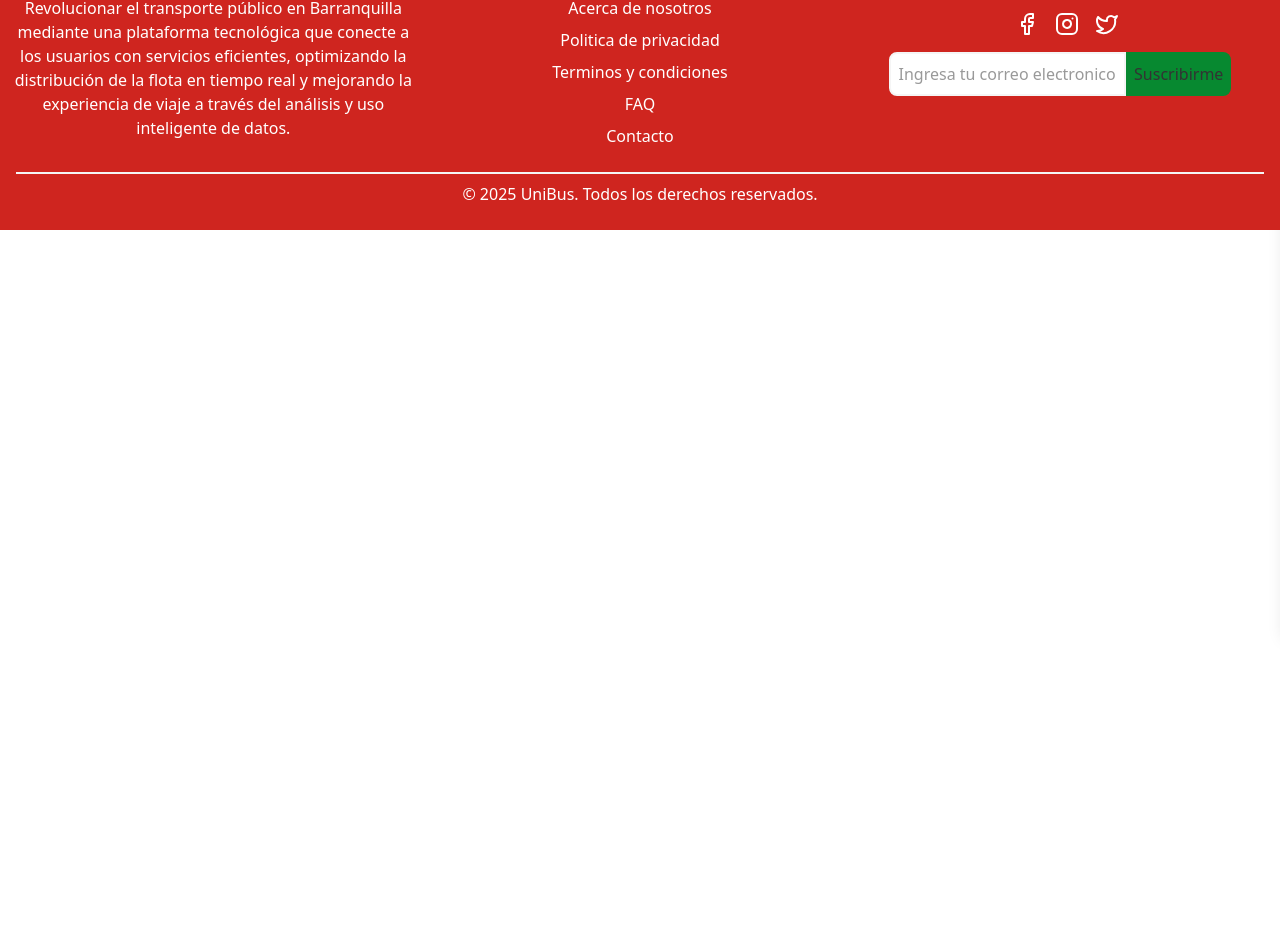
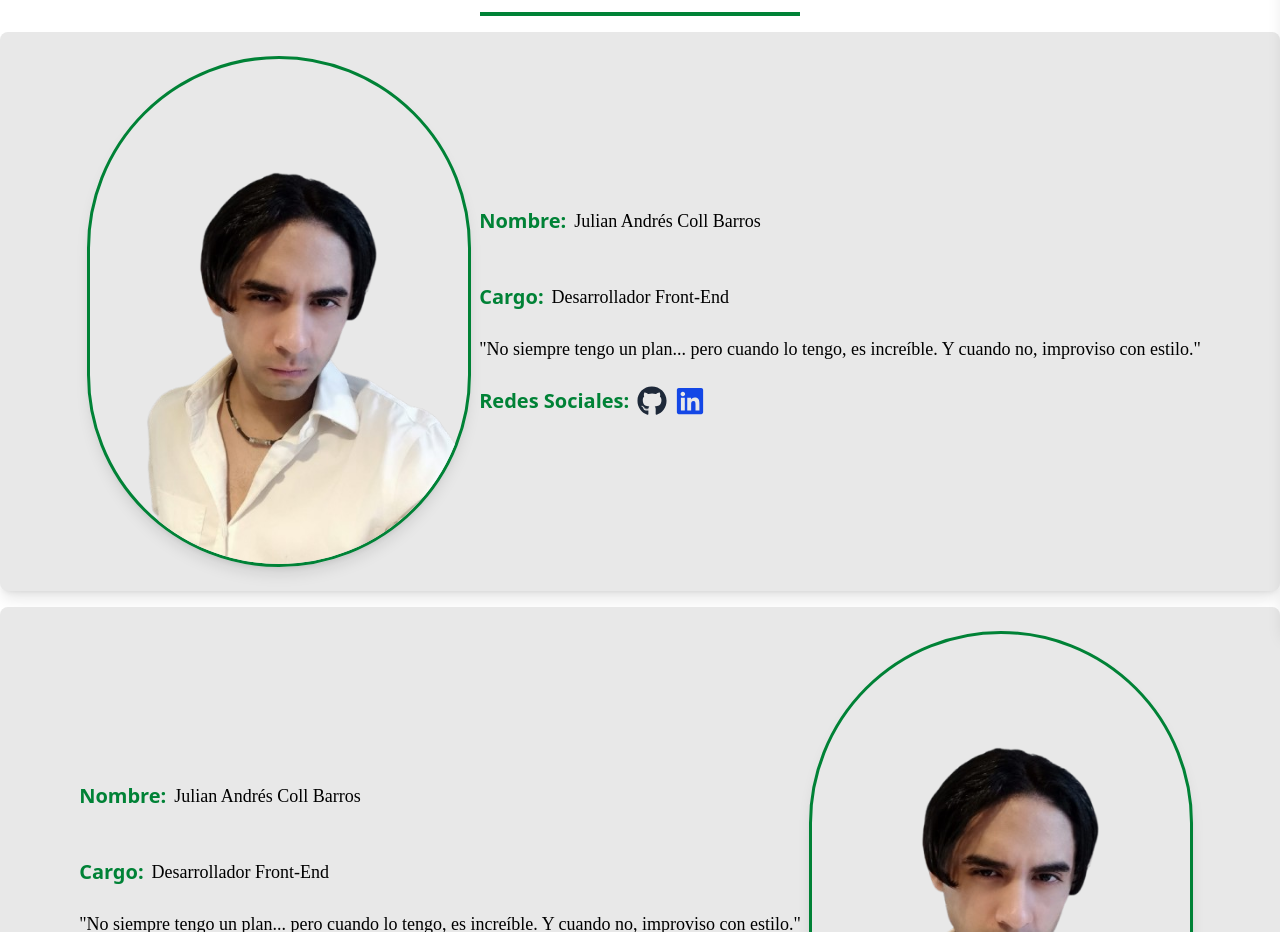
Before and after one commit to somilsdiaz/DrivUp, a React (Vite) app: page /acerca-de in a window 1280 px wide. Shown: the part 168-1100 px from the top of the page. Before the commit the page ends 800 px from the top, so only its background shows below. Built offline with nearby package versions, Linux system fonts and the light colour scheme.

Commit message:
added about page, fully responsive.

```diff
--- a/index.html
+++ b/index.html
@@ -3,6 +3,7 @@
   <head>
     <meta charset="UTF-8" />
     <link rel="icon" type="image/svg+xml" href="/src/assets/unibus-high-resolution-logo-transparent.png" />
+    <link href="https://fonts.googleapis.com/css2?family=Poppins:wght@300;400;600&display=swap" rel="stylesheet">
     <meta name="viewport" content="width=device-width, initial-scale=1.0" />
     <title>UniBus</title>
   </head>
--- a/package.json
+++ b/package.json
@@ -20,6 +20,7 @@
     "react": "^18.3.1",
     "react-dom": "^18.3.1",
     "react-hook-form": "^7.54.2",
+    "react-icons": "^5.4.0",
     "react-router-dom": "^7.1.3",
     "tailwindcss": "^4.0.0"
   },
--- a/src/pages/about.tsx
+++ b/src/pages/about.tsx
@@ -1,10 +1,133 @@
 import React from 'react';
+import { FaGithub, FaLinkedin } from "react-icons/fa";
 import HeaderFooter from '../layouts/headerFooter';
+import Julian from '../assets/JulianColl_about.png';
 
 const About: React.FC = () => {
     return (
         <HeaderFooter>
-            Pagina para describir de que trata del proyecto, mision, vision
+            <h1 className='text-center text-5xl text-green-700 my-6'>Acerca de Nosotros</h1>
+            <div className="w-1/4 h-1 bg-green-700 mx-auto mb-4"></div>
+            <section className='flex justify-center items-center flex-wrap gap-4 mb-4'>
+                <div className='flex flex-col md:flex-row justify-center items-center bg-[#e8e8e8] p-6 shadow-lg rounded-lg w-full max-w-lg md:max-w-none'>
+                    <div>
+                        <img src={Julian} alt="Merged Fleets" className="mr-0 ml-0 md:mr-2 md:ml-2 max-w-[150px] md:max-w-sm rounded-full shadow-lg border-3 border-green-700" />
+                    </div>
+                    <div>
+                        <div className='flex justify-center md:justify-start items-center flex-wrap gap-2'>
+                            <h3 className='text-center text-xl text-green-700 my-6 font-bold'>Nombre: </h3>
+                            <p className='text-lg font-[Montserrat]'> Julian Andrés Coll Barros</p>
+                        </div>
+                        <div className='flex justify-center md:justify-start items-center flex-wrap gap-2'>
+                            <h3 className='text-center text-xl text-green-700 my-6 font-bold'>Cargo: </h3>
+                            <p className='text-lg font-[Montserrat]'> Desarrollador Front-End</p>
+                        </div>
+                        <div className='flex justify-center md:justify-start items-center flex-wrap gap-2'>
+                            <p className='text-lg font-[Montserrat]'> "No siempre tengo un plan... pero cuando lo tengo, es increíble. Y cuando no, improviso con estilo."</p>
+                        </div>
+                        <div className='flex justify-center md:justify-start items-center flex-wrap gap-2'>
+                            <h3 className='text-center text-xl text-green-700 my-6 font-bold'>Redes Sociales: </h3>
+                            <a
+                                href="https://github.com/jcoll05"
+                                target="_blank"
+                                rel="noopener noreferrer"
+                                className="text-gray-800 hover:text-gray-600 transition-all text-3xl"
+                            >
+                                <FaGithub />
+                            </a>
+                            <a
+                                href="https://www.linkedin.com/in/julian-coll-518647324/"
+                                target="_blank"
+                                rel="noopener noreferrer"
+                                className="text-blue-700 hover:text-blue-500 transition-all text-3xl"
+                            >
+                                <FaLinkedin />
+                            </a>
+                        </div>
+                    </div>
+                </div>
+
+
+
+                <div className='flex flex-col-reverse md:flex-row justify-center items-center bg-[#e8e8e8] p-6 shadow-lg rounded-lg w-full max-w-lg md:max-w-none'>
+                    <div>
+                        <div className='flex justify-center md:justify-start items-center flex-wrap gap-2'>
+                            <h3 className='text-center text-xl text-green-700 my-6 font-bold'>Nombre: </h3>
+                            <p className='text-lg font-[Montserrat]'> Julian Andrés Coll Barros</p>
+                        </div>
+                        <div className='flex justify-center md:justify-start items-center flex-wrap gap-2'>
+                            <h3 className='text-center text-xl text-green-700 my-6 font-bold'>Cargo: </h3>
+                            <p className='text-lg font-[Montserrat]'> Desarrollador Front-End</p>
+                        </div>
+                        <div className='flex justify-center md:justify-start items-center flex-wrap gap-2'>
+                            <p className='text-lg font-[Montserrat]'> "No siempre tengo un plan... pero cuando lo tengo, es increíble. Y cuando no, improviso con estilo."</p>
+                        </div>
+                        <div className='flex justify-center md:justify-start items-center flex-wrap gap-2'>
+                            <h3 className='text-center text-xl text-green-700 my-6 font-bold'>Redes Sociales: </h3>
+                            <a
+                                href="https://github.com/jcoll05"
+                                target="_blank"
+                                rel="noopener noreferrer"
+                                className="text-gray-800 hover:text-gray-600 transition-all text-3xl"
+                            >
+                                <FaGithub />
+                            </a>
+                            <a
+                                href="https://www.linkedin.com/in/julian-coll-518647324/"
+                                target="_blank"
+                                rel="noopener noreferrer"
+                                className="text-blue-700 hover:text-blue-500 transition-all text-3xl"
+                            >
+                                <FaLinkedin />
+                            </a>
+                        </div>
+                    </div>
+                    <div>
+                        <img src={Julian} alt="Merged Fleets" className="mr-0 ml-0 md:mr-2 md:ml-2 max-w-[150px] md:max-w-sm rounded-full shadow-lg border-3 border-green-700" />
+                    </div>
+                </div>
+
+
+
+                <div className='flex flex-col md:flex-row justify-center items-center bg-[#e8e8e8] p-6 shadow-lg rounded-lg w-full max-w-lg md:max-w-none'>
+                    <div>
+                        <img src={Julian} alt="Merged Fleets" className="mr-0 ml-0 md:mr-2 md:ml-2 max-w-[150px] md:max-w-sm rounded-full shadow-lg border-3 border-green-700" />
+                    </div>
+                    <div>
+                        <div className='flex justify-center md:justify-start items-center flex-wrap gap-2'>
+                            <h3 className='text-center text-xl text-green-700 my-6 font-bold'>Nombre: </h3>
+                            <p className='text-lg font-[Montserrat]'> Julian Andrés Coll Barros</p>
+                        </div>
+                        <div className='flex justify-center md:justify-start items-center flex-wrap gap-2'>
+                            <h3 className='text-center text-xl text-green-700 my-6 font-bold'>Cargo: </h3>
+                            <p className='text-lg font-[Montserrat]'> Desarrollador Front-End</p>
+                        </div>
+                        <div className='flex justify-center md:justify-start items-center flex-wrap gap-2'>
+                            <p className='text-lg font-[Montserrat]'> "No siempre tengo un plan... pero cuando lo tengo, es increíble. Y cuando no, improviso con estilo."</p>
+                        </div>
+                        <div className='flex justify-center md:justify-start items-center flex-wrap gap-2'>
+                            <h3 className='text-center text-xl text-green-700 my-6 font-bold'>Redes Sociales: </h3>
+                            <a
+                                href="https://github.com/jcoll05"
+                                target="_blank"
+                                rel="noopener noreferrer"
+                                className="text-gray-800 hover:text-gray-600 transition-all text-3xl"
+                            >
+                                <FaGithub />
+                            </a>
+                            <a
+                                href="https://www.linkedin.com/in/julian-coll-518647324/"
+                                target="_blank"
+                                rel="noopener noreferrer"
+                                className="text-blue-700 hover:text-blue-500 transition-all text-3xl"
+                            >
+                                <FaLinkedin />
+                            </a>
+                        </div>
+                    </div>
+                </div>
+
+            </section>
         </HeaderFooter>
     );
 };
```
Also changed, not shown: src/assets/JulianColl_about.png (added), 1 other file (tests, documents, lock files or other folders).
